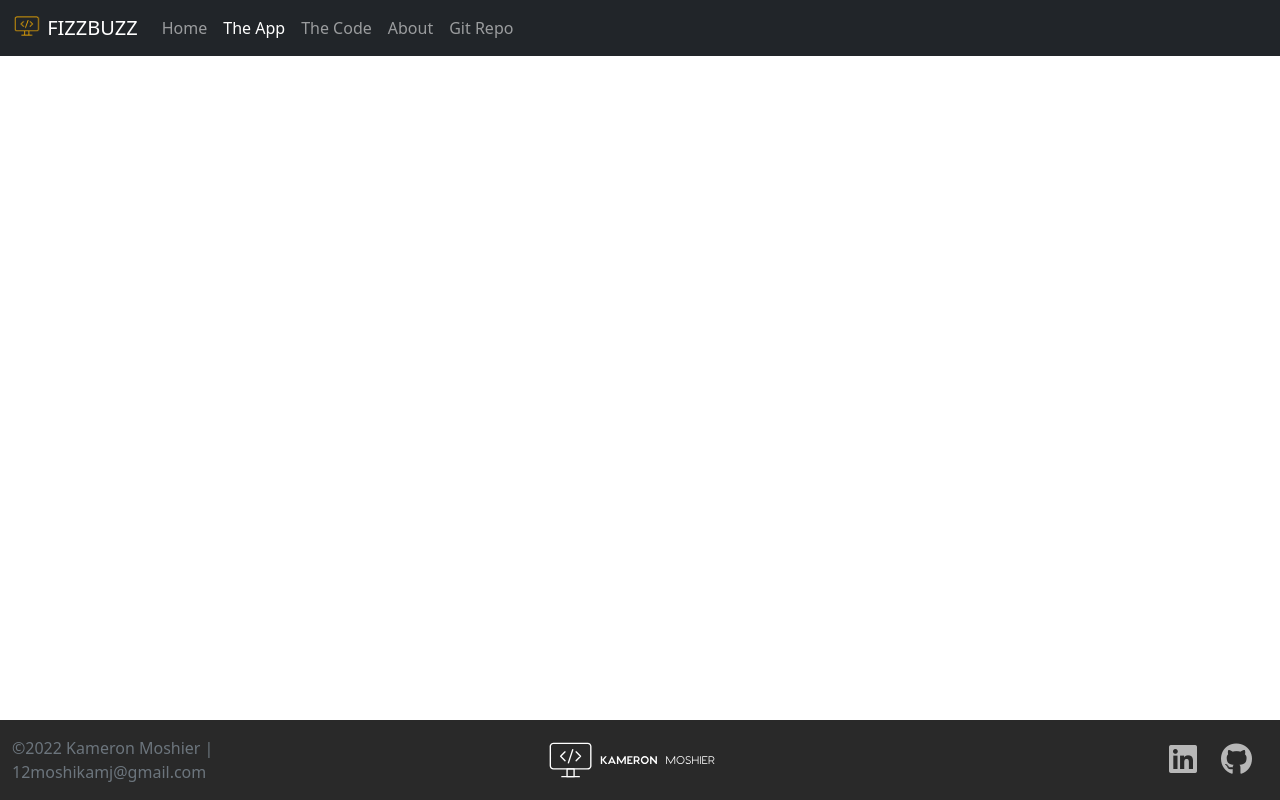
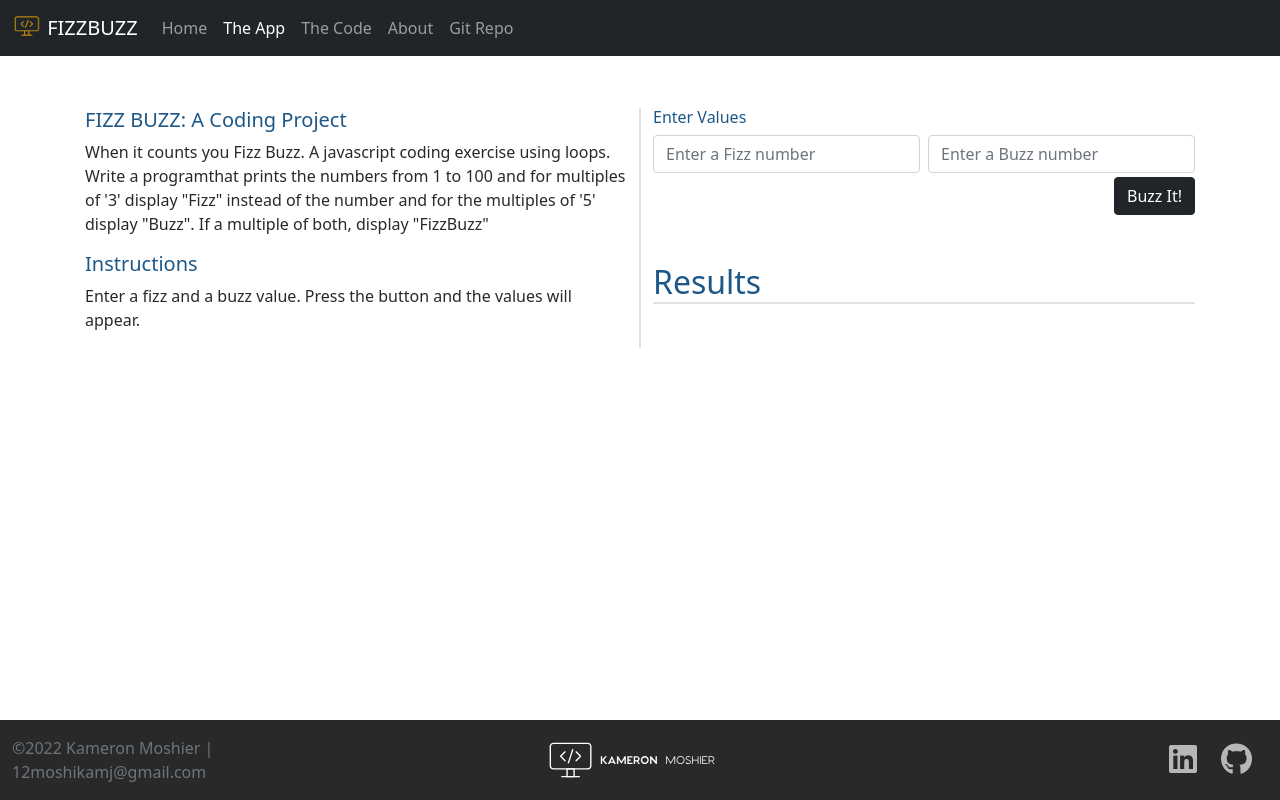
Before and after one commit to AmFil/FizzBuzz, a plain HTML site: page app.html in a window 1280 px wide. Drawn offline with nearby package versions, Linux system fonts and the light colour scheme.

Commit message:
Added code to "The App" page

```diff
--- a/app.html
+++ b/app.html
@@ -50,7 +50,40 @@
     <!-- NAV SECTION -->
     <main class="flex-shrink-0">
         <div class="container mt-5">
-
+            <div class="row">
+                <div class="col">
+                    <div>
+                        <h5>FIZZ BUZZ: A Coding Project</h5>
+                        <p>When it counts you Fizz Buzz. A javascript coding exercise using loops. Write a programthat prints the numbers from 1 to 100 and for multiples of '3' display "Fizz" instead of the number and for the multiples of '5' display "Buzz". If a multiple of both, display "FizzBuzz"</p>
+                    </div>
+                    <div>
+                        <h5>Instructions</h5>
+                        <p>Enter a fizz and a buzz value. Press the button and the values will appear.</p>
+                    </div>
+                </div>
+                <div class="col border-start border-2">
+                    <div>
+                        <h6>Enter Values</h6>
+                        <form class="mb-1">
+                            <div class="d-flex mb-1">
+                                <input class="form-control me-2" placeholder="Enter a Fizz number" aria-label="Fizz Number">
+                                <input class="form-control" placeholder="Enter a Buzz number" aria-label="Buzz Number">
+                            </div>
+                            <div class="d-flex justify-content-end">
+                                <button class="btn btn-dark" type="button">Buzz It!</button>
+                            </div>
+                        </form >
+                    </div>
+                    <h2 class="mt-5 border-bottom border-2">Results</h2>
+                        <div class="table-responsive">
+                            <table class="table table-striped table-sm">
+                                <tbody id="results">
+                                    <!--Results Go Here-->
+                                </tbody>
+                            </table>
+                        </div>
+                </div>
+            </div>
         </div>
     </main>
 
```
